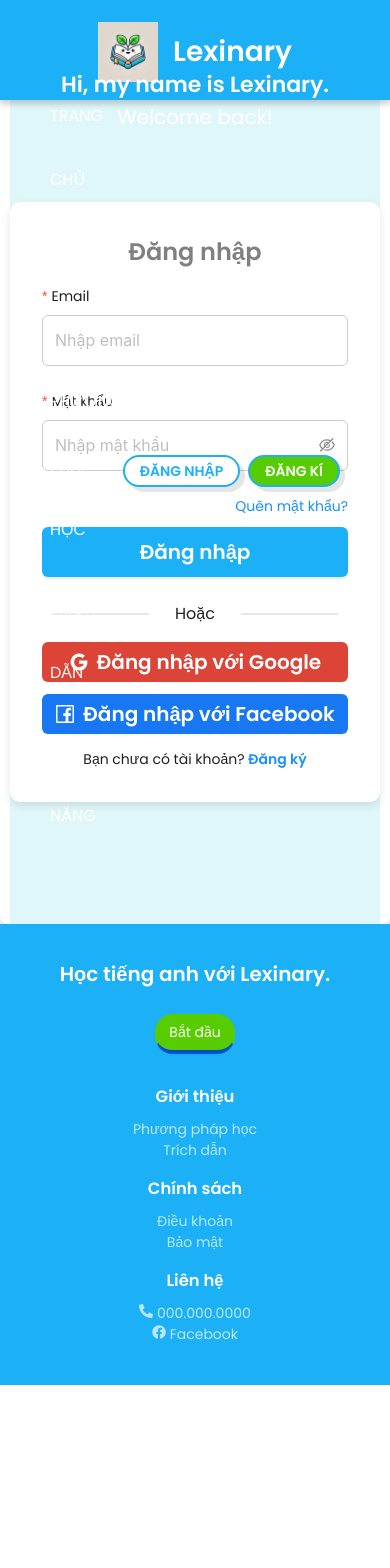
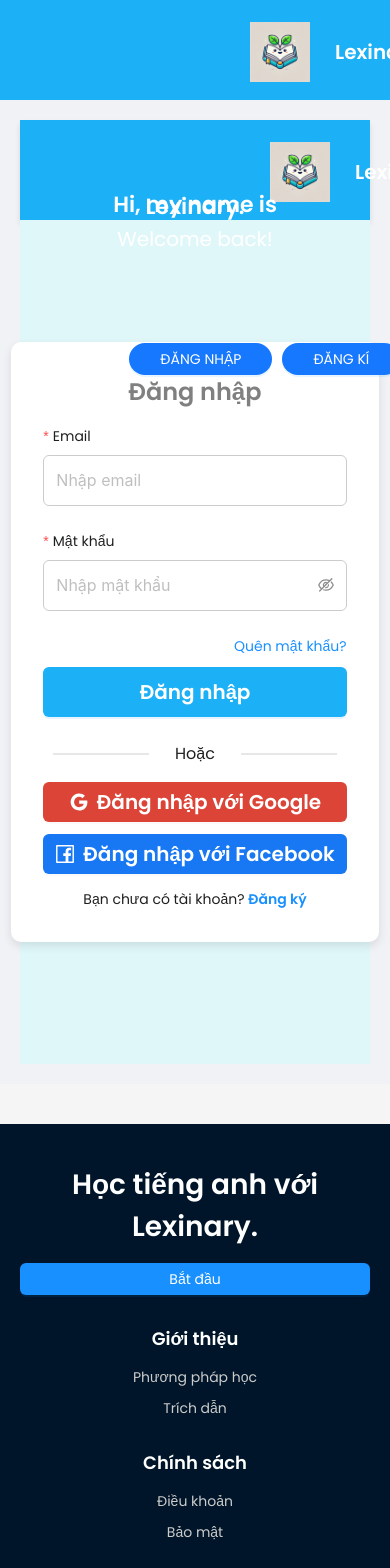
Before and after one commit to NgoHuy05/lexinary, a React (Create React App) app in the folder frontend/: page /login in a window 390 px wide. Shown: the top 1568 px of the page. Before the commit the page ends 1385 px from the top, so only its background shows below. Built offline with nearby package versions, Linux system fonts and the light colour scheme; no server answers.

Commit message:
fix layout

```diff
--- a/frontend/src/UI/layoutDefault.scss
+++ b/frontend/src/UI/layoutDefault.scss
@@ -19,397 +19,245 @@
 
 }
 
-// Header
+/* layoutDefault.scss */
+
 .header {
   display: flex;
+  justify-content: space-between;
   align-items: center;
-  justify-content: space-between;
-  background: $primary-color;
-  padding: 20px 50px;
-  height: 100px;
-  color: white;
-  box-shadow: 0 4px 6px rgba(0, 0, 0, 0.1);
-  width: 100%;
-  position: fixed;  // Đặt header cố định
-  top: 0;           // Đặt vị trí của header ở đầu trang
-  left: 0;          // Đặt vị trí từ trái màn hình
-  z-index: 1000;    // Đảm bảo header luôn ở trên cùng
+  padding: 0 20px;
+  background-color: #001529;
+  color: #fff;
+  height: 64px;
 
   &__logo {
     display: flex;
     align-items: center;
-    gap: 15px;
+    cursor: pointer;
 
     img {
-      height: 60px;
+      height: 40px;
+      margin-right: 10px;
+    }
+
+    & .header__brand {
+      font-size: 22px;
+      font-weight: 700;
+      color: #fff;
     }
   }
 
-  &__brand {
-    font-size: 28px;
-    font-weight: bold;
-    color: white;
+  &__nav {
+    display: flex;
+    align-items: center;
+    justify-content: space-between;
+    width: 100%;
+
+    &--left {
+      display: flex;
+      gap: 20px;
+
+      a {
+        color: #fff;
+        font-weight: 600;
+        text-decoration: none;
+        line-height: 64px;
+        padding: 0 10px;
+
+        &:hover,
+        &.active {
+          color: #1890ff;
+        }
       }
 
-  .header__nav {
-    display: flex;
-    width: 100%;
-    justify-content: center;
-    align-items: center;
-    position: relative;
-  }
-
-  .header__nav--left {
-    display: flex;
-    gap: 40px;
-    position: absolute;
-    left: 40%;
-    transform: translateX(-50%);
-
-    a, .nav-link {
-      color: white;
-      text-decoration: none;
-      font-weight: 500;
-      transition: color 0.3s ease;
-      font-size: 20px;
+      .ant-dropdown-trigger {
+        color: #fff;
+        cursor: pointer;
 
         &:hover {
-        color: $hover-color;
-      }
-
-      &.active {
-        opacity: 0.5;
-        pointer-events: none;
+          color: #1890ff;
         }
       }
     }
 
-  .header__nav--right {
+    &--right {
       display: flex;
       align-items: center;
-    gap: 15px;
-    position: absolute;
-    right: 0;
+      gap: 10px;
 
       .user__info {
-      display: flex;
-      align-items: center;
-      margin-right: 20px;
-      gap: 20px;
+        cursor: pointer;
+        color: #fff;
       }
 
-
-    .ant-avatar {
-        width: 50px;
-        height: 50px;
-        background-color: #58CC02; // Màu nền cho avatar nếu không có ảnh
+      .btn__login,
+      .btn__register {
+        a {
+          color: #fff;
+          text-decoration: none;
+          display: block;
+          padding: 0 15px;
+          line-height: 32px;
         }
-
-    .ant-btn {
-      transition: all 0.3s ease-in-out;
       }
-
-    .btn__login {
-      border: 2px solid $primary-color;
-      color: $primary-color;
-      background-color: white;
-      font-weight: bold;
-      padding: 30px 40px;
-      font-size: 20px;
-      border-radius: 35px;
-      box-shadow: 5px 5px 0 rgba(0, 0, 0, 0.1);
-
-      &:hover {
-        background-color: $hover-color;
-        color: white;
-        box-shadow: 7px 7px 0 rgba(0, 0, 0, 0.15);
+    }
   }
 }
 
-    .btn__register {
-      border: 2px solid $primary-color;
-      color: white;
-      background-color: #58CC02;
-      font-weight: bold;
-      padding: 30px 40px;
-      font-size: 20px;
-      border-radius: 35px;
-      box-shadow: 5px 5px 0 rgba(0, 0, 0, 0.1);
-
-      &:hover {
-        background-color: $hover-color;
-        color: white;
-        box-shadow: 7px 7px 0 rgba(0, 0, 0, 0.15);
-      }
+.content {
+  padding: 20px;
+  min-height: calc(100vh - 64px - 200px); /* trừ header + footer ước lượng */
+  background-color: #f0f2f5;
 }
 
-  }
+.footer {
+  background-color: #001529;
+  color: #fff;
+  padding: 40px 20px;
+  margin-top: 40px;
+
+  &__title {
+    display: flex;
+    justify-content: space-between;
+    align-items: center;
+    margin-bottom: 30px;
+
+    h2 {
+      font-weight: 700;
+      font-size: 28px;
     }
 
-// Dropdown menu
-.ant-dropdown-menu {
-  border-radius: 8px;
-  box-shadow: 0 4px 10px rgba(0, 0, 0, 0.1);
-  background: white;
-  padding: 10px 0;
-
-  .ant-dropdown-menu-item {
-    padding: 20px 20px !important;
-    font-size: 18px !important;
-    border-bottom: 1px solid #ddd;
-    transition: all 0.3s ease;
-
-    &:hover {
-      background-color: $hover-color !important;
-      color: white !important;
-    }
-  }
-}
-.ant-layout-content {
-  // overflow-x: hidden!important;
-  overflow-x: hidden;
-  overflow-y: visible !important;
-
-}
-
-// Content
-.content {
-  background: white;
-  border-radius: 8px;
-  box-shadow: 0 4px 6px rgba(0, 0, 0, 0.05);
-  margin-top: 95px;
-  flex: 1;
-
-}
-
-// Footer
-.footer {
-  background: $primary-color;
-  padding: 40px;
-  text-align: center;
-  position: relative;
-  z-index: 1;
     .btn__footer {
-    background: #58CC02;
-    margin: 15px 0;
-    width: 100px;
-    height: 55px;
-    border-radius: 18px;
-    border-bottom: 4px solid #0050C7;
-
-    &:hover {
-      background: $hover-color !important;
-    }
-  }
-
-  &__title {
-    color: white;
-    text-align: center;
-    padding: 15px;
-    font-size: 14px;
-    display: flex;
-    justify-content: center;
-    align-items: center;
-    gap: 20px;
-
-    h2 {
-      font-size: 30px;
+      background-color: #1890ff;
+      border: none;
     }
   }
 
   &__content {
     display: flex;
     justify-content: space-between;
-    align-items: center;
-    margin: 0 200px 60px;
 
     &--left,
     &--mid,
     &--right {
-      color: white;
-      font-size: 20px;
-      display: flex;
-      flex-direction: column;
-      justify-content: center;
-      align-items: center;
+      flex: 1;
+      padding: 0 15px;
 
       h3 {
-        margin-bottom: 30px;
+        margin-bottom: 15px;
+        font-weight: 600;
+        font-size: 18px;
       }
 
       .nav-link {
-        color: rgba(255, 255, 255, 0.697);
+        display: block;
+        color: #ccc;
+        margin-bottom: 10px;
+        text-decoration: none;
 
         &:hover {
-          color: white !important;
-          transform: translateX(5px) !important;
+          color: #1890ff;
         }
       }
 
       div {
-        color: rgba(255, 255, 255, 0.697);
-      }
-    }
-  }
-}
-// Media query cho màn hình nhỏ hơn 1024px (tablet)
-@media (max-width: 1024px) {
-  .header {
-    padding: 15px 30px;
-    height: 80px;
-
-    &__logo {
-      img {
-        height: 50px;
-      }
-    }
-
-    &__brand {
-      font-size: 22px;
-    }
-
-    .header__nav {
-      justify-content: flex-start;
-
-      &--left {
-        position: static;
-        gap: 25px;
-        flex-wrap: wrap;
-        justify-content: center;
-        left: auto;
-        transform: none;
-
-        a, .nav-link {
-          font-size: 16px;
-        }
-      }
-
-      &--right {
-        position: static;
-        margin-top: 10px;
-        gap: 10px;
-
-        .btn__login,
-        .btn__register {
-          padding: 15px 25px;
-          font-size: 16px;
-          border-radius: 25px;
+        display: flex;
+        align-items: center;
+        gap: 8px;
+        margin-bottom: 8px;
       }
     }
   }
 }
 
-  .content {
-    margin-top: 90px;
-    padding: 0 15px;
+/* Responsive */
+@media screen and (max-width: 991px) {
+  .header {
+    flex-wrap: wrap;
+    height: auto;
+    padding: 10px 20px;
+
+    &__nav {
+      width: 100%;
+      margin-top: 10px;
+
+      &--left {
+        flex-wrap: wrap;
+        gap: 10px;
+
+        a,
+        .ant-dropdown-trigger {
+          line-height: 40px;
+          padding: 5px 8px;
+        }
+      }
+
+      &--right {
+        justify-content: flex-end;
+      }
+    }
   }
 
   .footer {
-    padding: 30px 20px;
-
     &__content {
       flex-direction: column;
       gap: 20px;
-      margin: 0 0 20px;
 
       &--left,
       &--mid,
       &--right {
-        font-size: 16px;
-        h3 {
-          margin-bottom: 15px;
-        }
-      }
-    }
-
-    &__title {
-      flex-direction: column;
-      gap: 10px;
-
-      h2 {
-        font-size: 24px;
-      }
-
-      .btn__footer {
-        width: 90px;
-        height: 45px;
+        padding: 0;
       }
     }
   }
 }
 
-// Media query cho màn hình nhỏ hơn 480px (mobile)
-@media (max-width: 480px) {
+@media screen and (max-width: 575px) {
   .header {
-    flex-direction: column;
-    height: auto;
-    padding: 10px 15px;
-
     &__logo {
+      width: 100%;
       justify-content: center;
       margin-bottom: 10px;
 
       img {
-        height: 40px;
+        height: 30px;
+      }
+
+      .header__brand {
+        font-size: 20px;
       }
     }
 
-    &__brand {
-      font-size: 18px;
+    &__nav {
+      &--left,
+      &--right {
+        width: 100%;
+        justify-content: center;
+        gap: 10px;
+      }
+    }
   }
 
-    .header__nav {
-      &--left {
+  .footer {
+    &__title {
+      flex-direction: column;
       gap: 15px;
-        flex-wrap: wrap;
-        justify-content: center;
+
+      h2 {
+        text-align: center;
       }
 
+      .btn__footer {
+        width: 100%;
+      }
+    }
+
+    &__content {
+      &--left,
+      &--mid,
       &--right {
-        gap: 8px;
-        justify-content: center;
-        margin-top: 10px;
-
-        .btn__login,
-        .btn__register {
-          padding: 10px 15px;
-          font-size: 14px;
-          border-radius: 20px;
+        text-align: center;
       }
     }
   }
 }
-
-  .content {
-    margin-top: 80px;
-    padding: 0 10px;
-  }
-
-  .footer {
-    padding: 20px 10px;
-
-    &__content {
-      gap: 15px;
-
-      &--left,
-      &--mid,
-      &--right {
-        font-size: 14px;
-        h3 {
-          margin-bottom: 10px;
-        }
-      }
-    }
-
-    &__title {
-      h2 {
-        font-size: 20px;
-      }
-
-      .btn__footer {
-        width: 80px;
-        height: 40px;
-      }
-    }
-  }
-}
```
Lines whose indentation alone changed are shown as unchanged.
